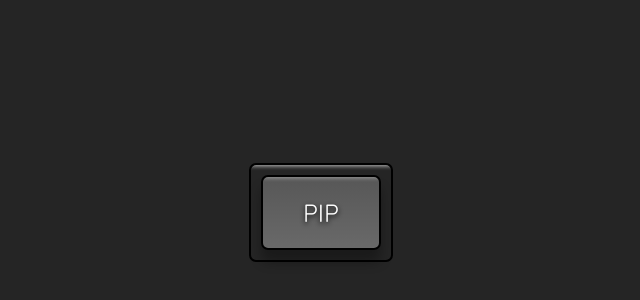
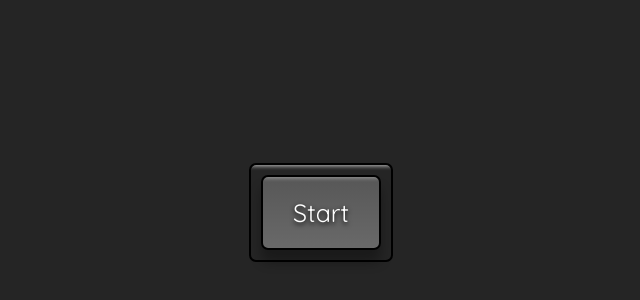
Before and after one commit to CovenantJunior/picture-in-picture, a plain HTML site: page index.html in a window 1280 px wide. Shown: the part 188-488 px from the top of the page, 319-959 px from the left. Drawn offline with Linux system fonts and the light colour scheme.

Commit message:
Screenshots and PIP -> Start

```diff
--- a/index.html
+++ b/index.html
@@ -9,7 +9,7 @@
 <body>
   <video id="video" controls height="360" width="640" hidden></video>
   <div class="button-container">
-    <button id="button">PIP</button>
+    <button id="button">Start</button>
   </div>
   <!-- Script -->
   <script src="script.js"></script>
```
Also changed, not shown: pip-screenshot.png (added), pip.jpg (added).
